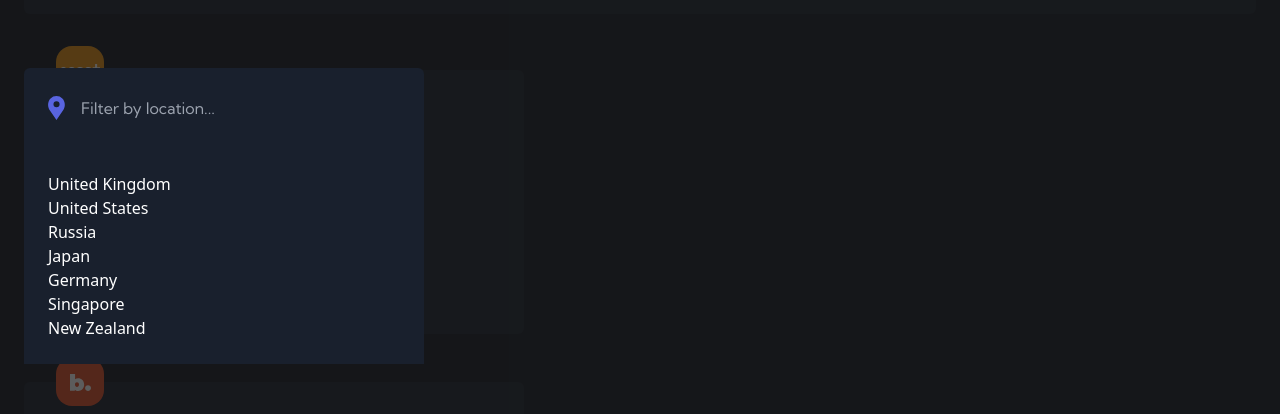
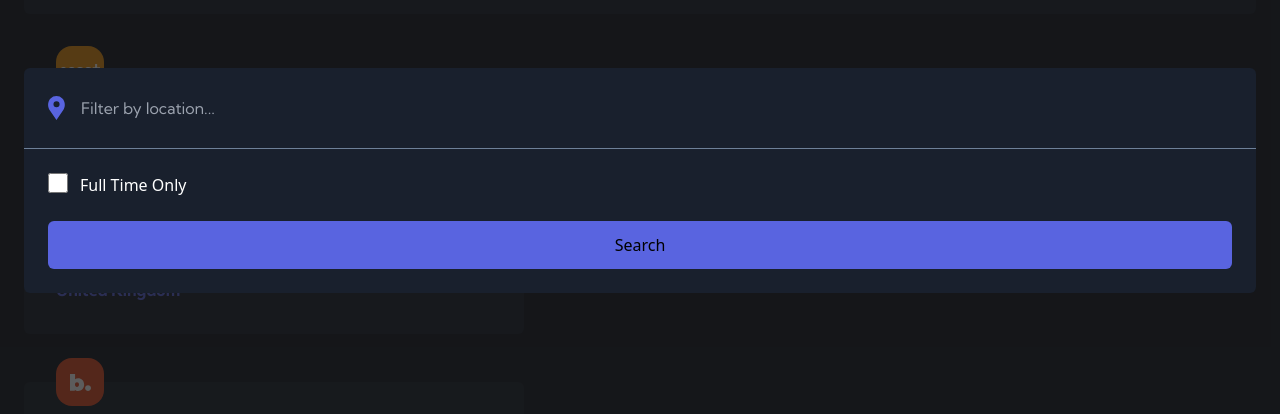
Before and after one commit to dlkokhta/devjobs-web-app, a React (Vite) app: page / in a window 1280 px wide. Both pictures are taken after a click on the icon 1158 px from the left and 136 px from the top of the page. Shown: the part 162-576 px from the top of the page. Built offline with nearby package versions, Linux system fonts and the light colour scheme.

Commit message:
finished filter menu

```diff
--- a/src/App.jsx
+++ b/src/App.jsx
@@ -16,7 +16,11 @@ function App() {
   }, []);
 
   return (
-    <div className={` ${changeMode ? "bg-[#121721]" : "bg-[#f5f6f8]"} `}>
+    <div
+      className={` ${
+        changeMode ? "bg-[#121721]" : "bg-[#f5f6f8]"
+      }  min-h-screen`}
+    >
       <Header />
 
       <Filter />
--- /dev/null
+++ b/src/components/CardDetails.jsx
@@ -0,0 +1,5 @@
+const CardDetails = () => {
+  return;
+};
+
+export default CardDetails;
--- a/src/components/DeveloperCard.jsx
+++ b/src/components/DeveloperCard.jsx
@@ -5,12 +5,9 @@ const DeveloperCard = () => {
   const allData = useSelector((store) => store.allData.data);
   const changeMode = useSelector((store) => store.mode.Boolean);
   const entireInput = useSelector((store) => store.entireInput.text);
-  const filter = useSelector((store) => store.filter.text);
-
-  // const filteredData = allData.filter((data) =>
-  //   data.position.toLowerCase().includes(entireInput.toLowerCase())
-  // );
-  // console.log(filter);
+  const filteredCountry = useSelector((store) => store.filteredCountry.text);
+  const fullTime = useSelector((store) => store.fullTime.Boolean);
+  console.log(fullTime);
 
   return (
     <div className="grid gap-12 ">
@@ -18,9 +15,11 @@ const DeveloperCard = () => {
         .filter((data) =>
           data.position.toLowerCase().includes(entireInput.toLowerCase())
         )
-        // .filter((data) =>
-        //   data.location.toLowerCase().includes(filter.toLowerCase())
-        // )
+        .filter((data) =>
+          data.location.toLowerCase().includes(filteredCountry.toLowerCase())
+        )
+        .filter((data) => (fullTime ? fullTime : data.contract === "Full Time"))
+
         .map((data, index) => (
           <div
             key={index}
--- a/src/components/Filter.jsx
+++ b/src/components/Filter.jsx
@@ -3,7 +3,8 @@ import { setInput } from "../store/inputSlice";
 import { setEntireInput } from "../store/entireInputSlice";
 import { useSelector } from "react-redux";
 import { useState } from "react";
-import { setFilter } from "../store/filterSlice";
+import { setFilteredCountry } from "../store/filteredCountrySlice";
+import { setFullTime } from "../store/fullTimeSlice";
 
 const Filter = () => {
   const changeMode = useSelector((store) => store.mode.Boolean);
@@ -11,38 +12,31 @@ const Filter = () => {
   const input = useSelector((store) => store.input.text);
   const entireInputDispatch = useDispatch();
   const [windows, setWindow] = useState(false);
-  const filterDispatch = useDispatch();
-  const allData = useSelector((store) => store.allData.data);
-  const [showCountryList, setShowCountryList] = useState(false);
-  const fullTimeDispatch = useDispatch();
-
-  let uniqueLocation = allData
-    .map((data) => data.location)
-    .filter((value, index, self) => self.indexOf(value) === index);
-
-  console.log(uniqueLocation);
+  const filteredCountryDispatch = useDispatch();
+  const dispatch = useDispatch();
+  const fullTime = useSelector((store) => store.fullTime.Boolean);
 
   const inputHandler = (event) => {
     inputDispatch(setInput(event.target.value));
   };
 
-  const clickChangehandler = () => {
+  const searchClickChangehandler = () => {
     entireInputDispatch(setEntireInput(input));
   };
 
   const filterClickHandler = () => {
     setWindow(!windows);
   };
-  const searchButtonClickHandler = () => {
-    console.log("button clicked");
+
+  const locationInputChangeHandler = (event) => {
+    filteredCountryDispatch(setFilteredCountry(event.target.value));
   };
 
-  const locationInputChangeHandler = (event) => {
-    filterDispatch(setFilter(event.target.value));
+  const searchButtonClickHandler = () => {
+    setWindow(false);
   };
-
-  const countryListHandler = () => {
-    setShowCountryList(!showCountryList);
+  const checkBoxClickHandler = () => {
+    dispatch(setFullTime(!fullTime));
   };
 
   return (
@@ -74,7 +68,7 @@ const Filter = () => {
           {/**search icon */}
           <div className="w-12 h-12 bg-[#5964E0] flex items-center justify-center rounded-md">
             <svg
-              onClick={clickChangehandler}
+              onClick={searchClickChangehandler}
               width="24"
               height="24"
               xmlns="http://www.w3.org/2000/svg"
@@ -91,16 +85,18 @@ const Filter = () => {
       {/**filter container */}
       {windows && (
         <div
-          onClick={() => {
-            setWindow(!windows);
-          }}
+          // onClick={() => {
+          //   setWindow(!windows);
+          // }}
           className="z-20 top-0 w-full h-full pt-[230px] fixed bg-[#181818] bg-opacity-70 "
         >
           <div
             onClick={(e) => {
               e.stopPropagation();
             }}
-            className="absolute bg-[#19202D]  z-30 left-0 right-0 mx-6 rounded-md max-w-[400px]"
+            className={`absolute ${
+              changeMode ? "bg-[#19202D]" : "bg-[#ffffff] "
+            }   z-30 left-0 right-0 mx-6 rounded-md max-w-400px`}
           >
             <div className="flex py-7 pl-6 ">
               <div>
@@ -114,27 +110,11 @@ const Filter = () => {
               </div>
               {/**location input */}
               <input
-                onClick={countryListHandler}
                 onChange={locationInputChangeHandler}
                 className="text-white ml-4 bg-transparent  w-full font-Kumbh text-base font-normal outline-none"
                 placeholder="Filter by location..."
               />
             </div>
-            {/**unique country list */}
-            {!showCountryList && (
-              <div className="absolute text-[#ffffff] bg-[#19202D] w-full pt-6 pb-6 pl-6 ">
-                <ul>
-                  {allData
-                    .map((data) => data.location)
-                    .filter(
-                      (value, index, self) => self.indexOf(value) === index
-                    )
-                    .map((uniqueLocation, index) => (
-                      <li key={index}>{uniqueLocation}</li>
-                    ))}
-                </ul>
-              </div>
-            )}
             {/**line */}
             <div className="bg-[#6E8098] h-[1px]"></div>
 
@@ -142,8 +122,10 @@ const Filter = () => {
               {/**checkBox */}
               <div className="flex gap-3 mb-6">
                 <input
+                  onClick={checkBoxClickHandler}
                   style={{ width: "20px", height: "20px" }}
                   type="checkbox"
+                  checked={!fullTime}
                 />
 
                 <div className="text-white">Full Time Only</div>
--- a/src/components/Header.jsx
+++ b/src/components/Header.jsx
@@ -6,7 +6,7 @@ const Header = () => {
   const changeMode = useSelector((store) => store.mode.Boolean);
   const allData = useSelector((store) => store.allData.data);
   const modeDispatch = useDispatch();
-  // console.log(changeMode);
+  console.log(changeMode);
   const modeChangeHandler = () => {
     modeDispatch(setMode(!changeMode));
   };
--- a/src/store/filterSlice.js
+++ /dev/null
@@ -1,17 +0,0 @@
-import { createSlice } from "@reduxjs/toolkit";
-
-const filterSlice = createSlice({
-  name: "filter",
-  initialState: {
-    text: "",
-  },
-
-  reducers: {
-    setFilter: (state, action) => {
-      state.text = action.payload;
-    },
-  },
-});
-
-export const { setFilter } = filterSlice.actions;
-export default filterSlice.reducer;
--- /dev/null
+++ b/src/store/filteredCountrySlice.js
@@ -0,0 +1,17 @@
+import { createSlice } from "@reduxjs/toolkit";
+
+const filteredCountrySlice = createSlice({
+  name: "filteredCountry",
+  initialState: {
+    text: "",
+  },
+
+  reducers: {
+    setFilteredCountry: (state, action) => {
+      state.text = action.payload;
+    },
+  },
+});
+
+export const { setFilteredCountry } = filteredCountrySlice.actions;
+export default filteredCountrySlice.reducer;
--- a/src/store/fullTimeSlice.js
+++ b/src/store/fullTimeSlice.js
@@ -3,11 +3,11 @@ import { createSlice } from "@reduxjs/toolkit";
 const fullTimeSlice = createSlice({
   name: "fullTime",
   initialState: {
-    text: "",
+    Boolean: "false",
   },
   reducers: {
     setFullTime: (state, action) => {
-      state.text = action.payload;
+      state.Boolean = action.payload;
     },
   },
 });
--- a/src/store/store.js
+++ b/src/store/store.js
@@ -3,7 +3,8 @@ import allDataSlice from "./allDataSlice";
 import modeSlice from "./modeSlice";
 import inputSlice from "./inputSlice";
 import entireInputSlice from "./entireInputSlice";
-import filterSlice from "./filterSlice";
+import filteredCountrySlice from "./filteredCountrySlice";
+import fullTimeSlice from "./fullTimeSlice";
 
 const store = configureStore({
   reducer: {
@@ -11,7 +12,8 @@ const store = configureStore({
     mode: modeSlice,
     input: inputSlice,
     entireInput: entireInputSlice,
-    filter: filterSlice,
+    filteredCountry: filteredCountrySlice,
+    fullTime: fullTimeSlice,
   },
 });
 
```
